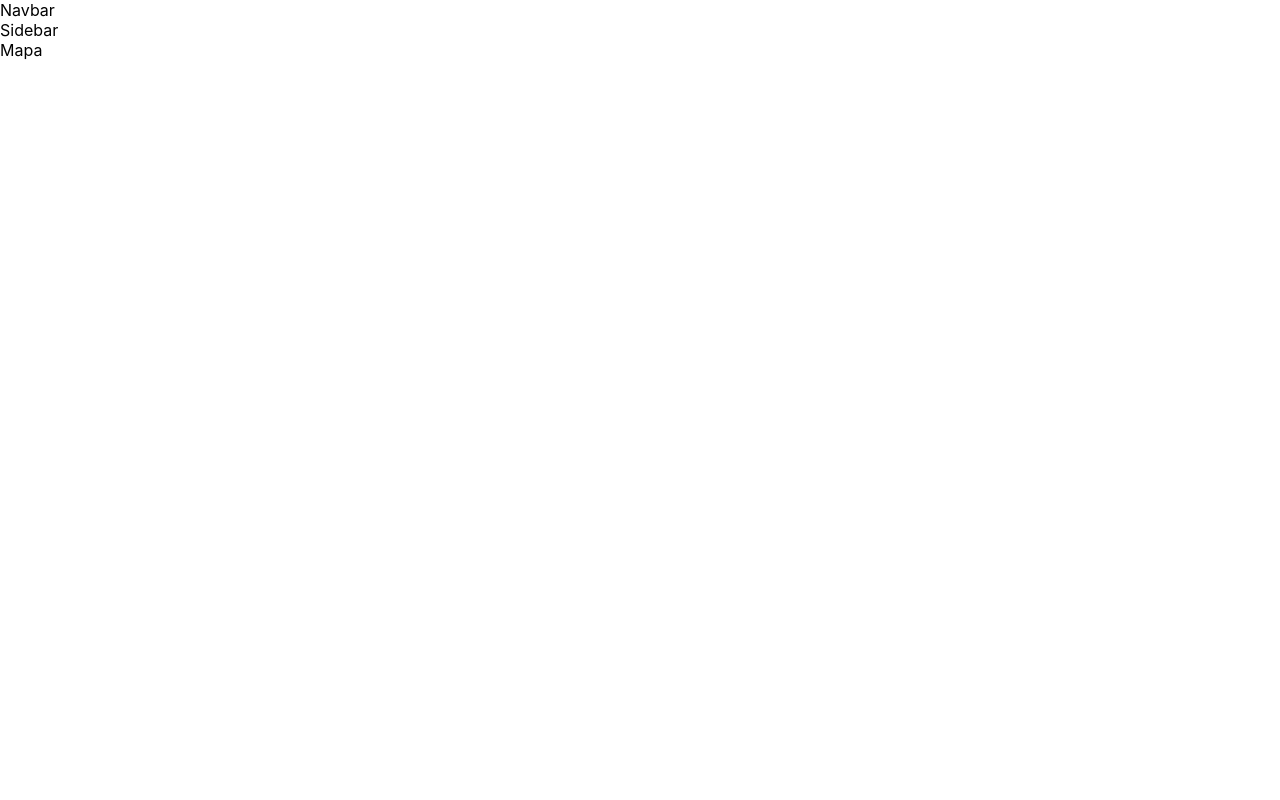
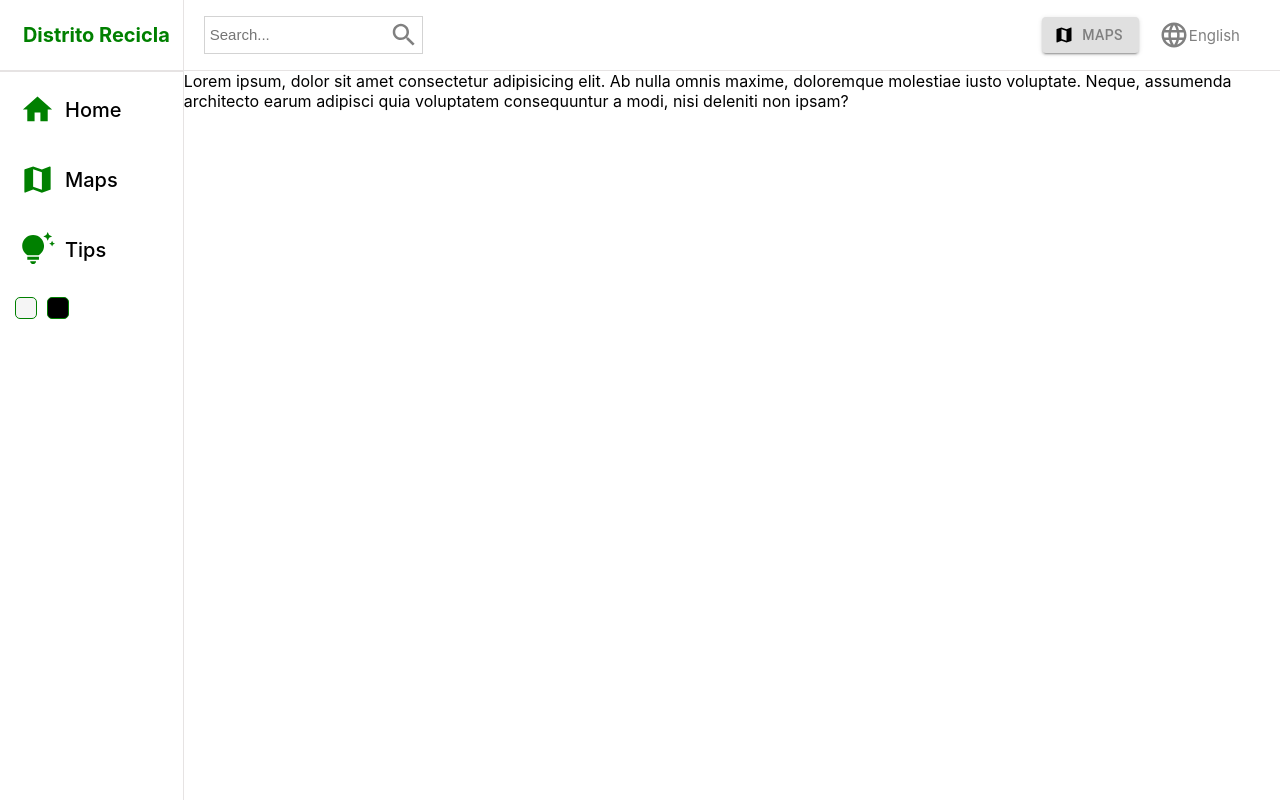
Before and after one commit to Cristianf96/degree_project2, a React (Create React App) app: page /maps in a window 1280 px wide. Built offline with nearby package versions, Linux system fonts and the light colour scheme; the HTML template or start-up script is replaced by a standard one.

Commit message:
Side bar (#2)
* test

* first Components Home, Maps, Sidebar and Navbar

* sidebar and navbar

Co-authored-by: CristianWhitesoft <cristian.badillo@whitesoft.com.au>

```diff
--- a/package.json
+++ b/package.json
@@ -5,6 +5,7 @@
   "dependencies": {
     "@emotion/react": "^11.8.2",
     "@emotion/styled": "^11.8.1",
+    "@mui/icons-material": "^5.5.1",
     "@mui/material": "^5.5.2",
     "@mui/styles": "^5.5.1",
     "@testing-library/jest-dom": "^5.16.2",
--- a/public/index.html
+++ b/public/index.html
@@ -2,7 +2,7 @@
 <html lang="en">
   <head>
     <meta charset="utf-8" />
-    <link rel="icon" href="%PUBLIC_URL%/favicon.ico" />
+    <link rel="icon" href="%PUBLIC_URL%/LOGO-SOLO.ico" />
     <meta name="viewport" content="width=device-width, initial-scale=1" />
     <meta name="theme-color" content="#000000" />
     <meta
@@ -24,7 +24,12 @@
       work correctly both with client-side routing and a non-root public URL.
       Learn how to configure a non-root public URL by running `npm run build`.
     -->
-    <title>React App</title>
+    <style>
+      *{
+        margin: 0;
+      }
+    </style>
+    <title>Distrito Recicla</title>
   </head>
   <body>
     <noscript>You need to enable JavaScript to run this app.</noscript>
--- a/src/App.jsx
+++ b/src/App.jsx
@@ -6,6 +6,7 @@ import {
   Route,
 } from "react-router-dom";
 
+import './appStyle.css'
 import Home from './components/home/Home'
 import Maps from './components/maps/Maps'
 import Navbar from './components/navbar/Navbar'
@@ -13,26 +14,29 @@ import Sidebar from './components/sidebar/Sidebar'
 
 const App = () => {
 
+
   const [sideB, setSideB] = React.useState(false)
 
-  React.useEffect(()=>{
+  React.useEffect(() => {
     const side = localStorage.getItem('maps') ?? ""
-    if(side){
+    if (side) {
       setSideB(true)
-    }else{
+    } else {
       setSideB(false)
     }
-  },[sideB])
+  }, [sideB])
 
   return (
-    <div className="App">
-      <Navbar />
-      {sideB ? <Sidebar /> : null}
+    <div className='app'>
       <BrowserRouter>
-        <Routes>
-          <Route path="/" element={<Home />}></Route>
-          <Route path="/maps" element={<Maps />}></Route>
-        </Routes>
+        {sideB ? <Sidebar /> : null}
+        <div className='container'>
+          <Navbar />
+          <Routes>
+            <Route path="/" element={<Home />}></Route>
+            <Route path="/maps" element={<Maps />}></Route>
+          </Routes>
+        </div>
       </BrowserRouter>
     </div>
   );
--- /dev/null
+++ b/src/appStyle.css
@@ -0,0 +1,7 @@
+.app{
+    display: flex;
+}
+.container{
+    /* background-color: lightblue; */
+    flex: 6;
+}
--- a/src/components/home/Home.jsx
+++ b/src/components/home/Home.jsx
@@ -4,9 +4,14 @@ import React from 'react'
 
 const Home = () => {
 
+    const side = localStorage.getItem('maps') ?? ""
+
     React.useEffect(() => {
-        localStorage.removeItem('maps')
-    })
+        if(side){
+            localStorage.removeItem('maps')
+            window.location.reload(true);
+        }
+    },[side])
 
     return (
         <>
--- a/src/components/maps/Maps.jsx
+++ b/src/components/maps/Maps.jsx
@@ -2,12 +2,17 @@ import React from 'react'
 
 const Maps = () => {
 
+  const side = localStorage.getItem('maps') ?? ""
+
   React.useEffect(() => {
-    localStorage.setItem('maps', true)
-  })
+    if(!side){
+      localStorage.setItem('maps', true)
+      window.location.reload(true);
+    }
+  }, [side])
 
   return (
-    <div>Mapa</div>
+    <div>Lorem ipsum, dolor sit amet consectetur adipisicing elit. Ab nulla omnis maxime, doloremque molestiae iusto voluptate. Neque, assumenda architecto earum adipisci quia voluptatem consequuntur a modi, nisi deleniti non ipsam?</div>
   )
 }
 
--- a/src/components/navbar/Navbar.jsx
+++ b/src/components/navbar/Navbar.jsx
@@ -1,8 +1,37 @@
 import React from 'react'
+import { useNavigate } from "react-router-dom";
+
+import './navbarStyle.css'
+
+import { Button } from '@mui/material';
+import SearchIcon from '@mui/icons-material/Search';
+import LanguageIcon from '@mui/icons-material/Language';
+import MapIcon from '@mui/icons-material/Map';
 
 const Navbar = () => {
+
+  let navigate = useNavigate();
+
   return (
-    <div>Navbar</div>
+    <div className='navBar'>
+      <div className="wrapper">
+        <div className="search">
+          <input type="text" placeholder='Search...' />
+          <SearchIcon sx={{ fontSize: 30 }} />
+        </div>
+        <div className="items">
+          <div className="item">
+            <Button onClick={() => navigate('/maps')} startIcon={<MapIcon sx={{ fontSize: 30, background: 'transparent' }} />} color="inherit" variant="contained">
+              Maps
+            </Button>
+          </div>
+          <div className="item">
+            <LanguageIcon sx={{ fontSize: 30 }} />
+            English
+          </div>
+        </div>
+      </div>
+    </div>
   );
 }
 
--- /dev/null
+++ b/src/components/navbar/navbarStyle.css
@@ -0,0 +1,39 @@
+.navBar{
+    height: 70px;
+    border-bottom: 0.5px solid rgb(230, 227, 227);
+    display: flex;
+    font-size: 15px;
+    align-items: center;
+    color: gray;
+}
+.wrapper{
+    width: 100%;
+    padding: 20px;
+    display: flex;
+    align-items: center;
+    justify-content: space-between;
+    /* background-color: aqua; */
+}
+.search{
+    display: flex;
+    align-items: center;
+    border: 0.5px solid lightgray;
+    padding: 3px;
+}
+input{
+    border: none;
+    outline: none;
+    background: transparent;
+}
+input::placeholder{
+    font-size: 15px;
+}
+.items{
+    display: flex;
+    align-items: center;
+}
+.item{
+    display: flex;
+    align-items: center;
+    margin-right: 20px;
+}
--- a/src/components/sidebar/Sidebar.jsx
+++ b/src/components/sidebar/Sidebar.jsx
@@ -1,8 +1,44 @@
 import React from 'react'
+import { useNavigate } from "react-router-dom";
+
+import './sidebarStyle.css'
+
+// import DashboardIcon from '@mui/icons-material/Dashboard';
+import HomeIcon from '@mui/icons-material/Home';
+import MapIcon from '@mui/icons-material/Map';
+import TipsAndUpdatesIcon from '@mui/icons-material/TipsAndUpdates';
 
 const Sidebar = () => {
+
+  let navigate = useNavigate();
+
   return (
-    <div>Sidebar</div>
+    <div className='sideBar'>
+      <div className="top">
+        <span className="logo">Distrito Recicla</span>
+      </div>
+      <hr />
+      <div className="center">
+        <ul>
+          <li>
+            <HomeIcon className='icon' fontSize="large" />
+            <span style={{ width: '100%' }} onClick={() => navigate('/')}>Home</span>
+          </li>
+          <li>
+            <MapIcon className='icon' fontSize="large" />
+            <span style={{ width: '100%' }} onClick={() => navigate('/maps')}>Maps</span>
+          </li>
+          <li>
+            <TipsAndUpdatesIcon className='icon' fontSize="large" />
+            <span style={{ width: '100%' }} onClick={() => navigate('/tips')}>Tips</span>
+          </li>
+        </ul>
+      </div>
+      <div className="bottom">
+        <div className="colorOption"></div>
+        <div className="colorOption"></div>
+      </div>
+    </div>
   )
 }
 
--- /dev/null
+++ b/src/components/sidebar/sidebarStyle.css
@@ -0,0 +1,69 @@
+.sideBar{
+    /* background-color: lightcoral; */
+    flex: 1;
+    border-right: 0.5px solid rgb(230, 227, 227);
+    min-height: 100vh;
+}
+.top{
+    /* background-color: aqua; */
+    height: 70px;
+    display: flex;
+    align-items: center;
+    justify-content: center;
+}
+.logo{
+    font-size: 20px;
+    font-weight: bold;
+    color: green;
+}
+hr{
+    height: 0;
+    border: 0.5px solid rgb(230, 227, 227);
+}
+/* .center{
+    padding-left: 10px;
+} */
+ul{
+    list-style: none;
+    margin: 0;
+    padding: 0;
+}
+li{
+    font-size: 20px;
+    display: flex;
+    align-items: center;
+    padding: 15px;
+    margin: 5px;
+    cursor: pointer;
+}
+li:hover{
+    background-color: rgba(0, 128, 0, 0.39);
+}
+.icon{
+    color: green;
+}
+span{
+    font-size: 20px;
+    font-weight: 500;
+    color: black;
+    margin-left: 10px;
+}
+.bottom{
+    display: flex;
+    align-items: center;
+    margin: 10px;
+}
+.colorOption{
+    width: 20px;
+    height: 20px;
+    border-radius: 5px;
+    border: 1px solid green;
+    cursor: pointer;
+    margin: 5px;
+}
+.colorOption:nth-child(1){
+    background-color: whitesmoke;
+}
+.colorOption:nth-child(2){
+    background-color: black;
+}
```
Also changed, not shown: 2 other files (tests, documents, lock files or other folders).
